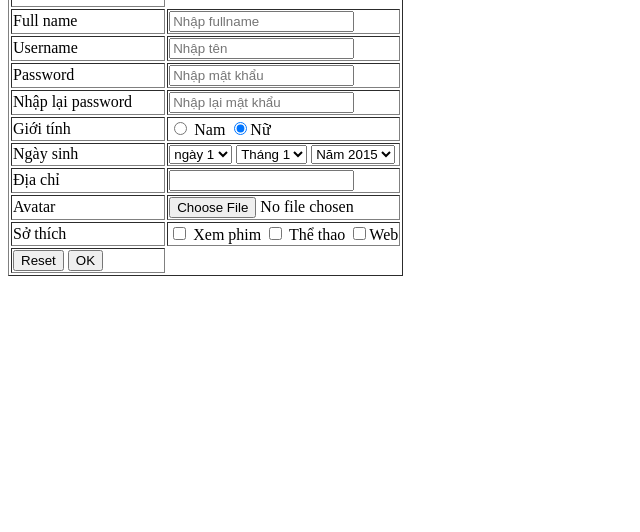
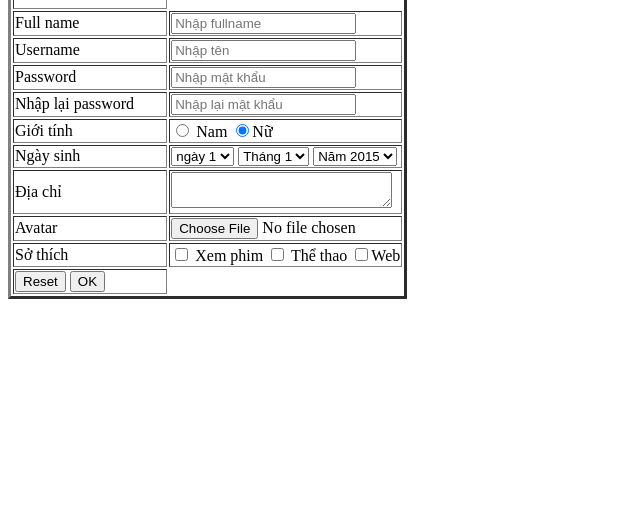
Before and after one commit to Vu3007/BTVN2, a plain HTML site: page index.html in a window 1280 px wide. Shown: the part 268-800 px from the top of the page, without its empty margins (0-640 px from the left). Drawn offline with Linux system fonts and the light colour scheme.

Commit message:
Update index.html

```diff
--- a/index.html
+++ b/index.html
@@ -6,7 +6,7 @@
   </head>
   <body>
     <!-- Bảng -->
-    <table border="1,5">
+    <table border="3">
       <tr><td><h1>ĐĂNG KÝ</h1>
       </td></tr>
       <br />
@@ -67,7 +67,7 @@
         <br />
         <tr>
          <td>Địa chỉ</td>
-         <td> <input type="text" placeholder="" id="" /></td>
+         <td> <textarea name="" id="" cols="25" rows="2"></textarea>
         </tr>
 
 
```
